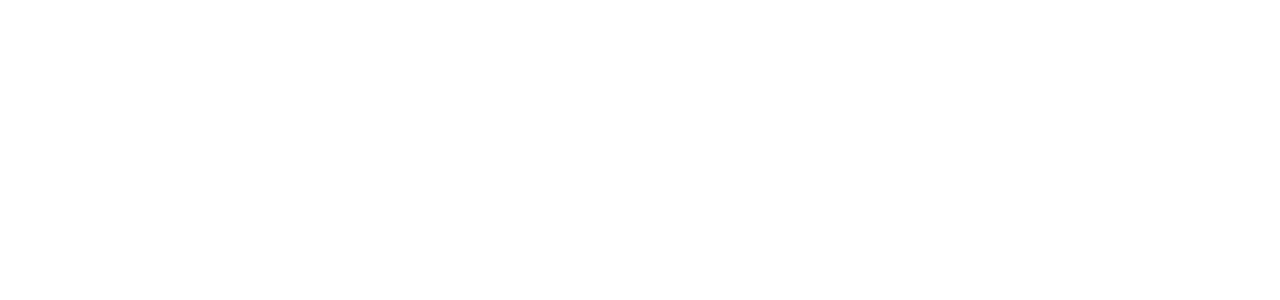
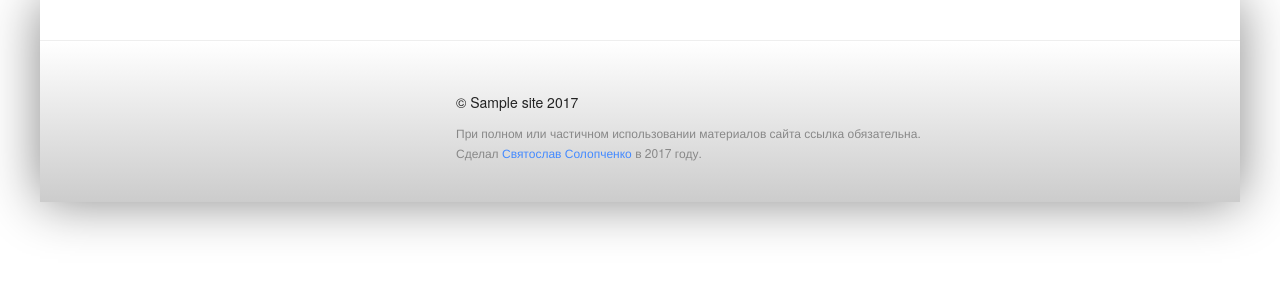
Before and after one commit to solopchenko/school_website, a Django app: page / in a window 1280 px wide. Before the commit the part shown is empty. Shown: the top 300 px of the page. Run offline with Django 3.2, Linux system fonts and the light colour scheme; tables that the repository leaves empty hold one stand-in row (values such as "Sample post"); style sheets or scripts are compiled from the project's sources.

Commit message:
Добавлен footer к общему шаблону

```diff
--- a/school/core/static/assets/base.css
+++ b/school/core/static/assets/base.css
@@ -46,4 +46,30 @@
       .title_xs {
         font-size: 1.8rem; } }
 
+.link {
+  color: #448aff;
+  cursor: pointer;
+  text-decoration: none;
+  border-bottom: 1px solid transparent; }
+  .link:hover, .link:active {
+    color: #ef5350;
+    border-color: #ef5350; }
+
+.footer {
+  width: 100%;
+  margin-top: 4rem;
+  border-top: 1px solid #eee;
+  padding: 4rem 0;
+  background: linear-gradient(to bottom, #fff, #ccc);
+  font-size: 1.4rem; }
+
+.copyright {
+  margin-top: 1rem; }
+  .copyright__title {
+    color: #222;
+    margin-bottom: 1rem; }
+  .copyright__rights, .copyright__madeby {
+    color: #888;
+    font-size: 1.2rem; }
+
 /*# sourceMappingURL=base.css.map */
--- a/school/core/static/assets/base.scss
+++ b/school/core/static/assets/base.scss
@@ -1,4 +1,7 @@
 $black: #222;
+$blue: #448aff;
+$red: #ef5350;
+$lightgray: #888;
 
 $mobile: 550px;
 
@@ -53,3 +56,35 @@
     @include respond-to(mobile) { font-size: 1.8rem; }
   }
 }
+
+.link {
+  color: $blue;
+  cursor: pointer;
+  text-decoration: none;
+  border-bottom: 1px solid transparent;
+  &:hover, &:active {
+    color: $red;
+    border-color: $red;
+  }
+}
+
+.footer {
+  width: 100%;
+  margin-top: 4rem;
+  border-top: 1px solid #eee;
+  padding: 4rem 0;
+  background: linear-gradient(to bottom, #fff, #ccc);
+  font-size: 1.4rem;
+}
+
+.copyright {
+  margin-top: 1rem;
+  &__title {
+    color: $black;
+    margin-bottom: 1rem;
+  }
+  &__rights, &__madeby {
+    color: $lightgray;
+    font-size: 1.2rem;
+  }
+}
--- a/school/core/templates/base.html
+++ b/school/core/templates/base.html
@@ -18,6 +18,8 @@
 <body>
   <div class="page">
     {% block content %}{% endblock content %}
+
+    {% include 'footer.html' %}
   </div>
 </body>
 </html>
--- /dev/null
+++ b/school/core/templates/footer.html
@@ -0,0 +1,14 @@
+
+<div class="section">
+    <div class="container footer">
+        <div class="row">
+            <div class="row__col row__col_size_two-thirds row__col_offset_one-third">
+                <div class="copyright">
+                    <div class="copyright__title">&copy; {{ site.title }} {% now "Y" %}</div>
+                    <div class="copyright__rights">При полном или частичном использовании материалов сайта ссылка обязательна.</div>
+                    <div class="copyright__madeby">Сделал <a class="link link_gray" href="http://solopchenko.net" target="_blank">Святослав Солопченко</a> в 2017 году.</div>
+                </div>
+            </div>
+        </div>
+    </div>
+</div>
```
Also changed, not shown: 1 other file.
